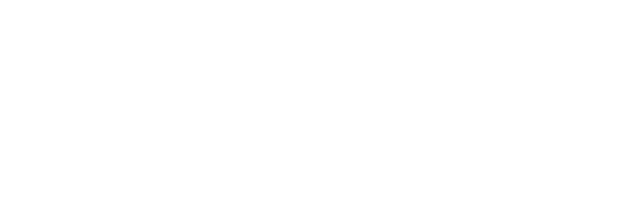
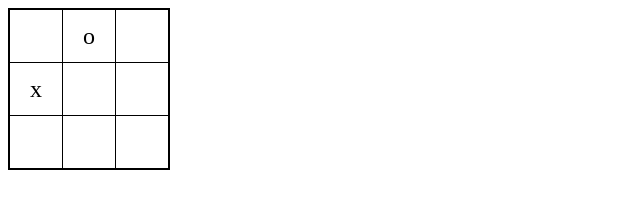
Before and after one commit to phischa/TicTacToe, a plain HTML site: page index.html in a window 1280 px wide. Shown: the whole page, without its empty margins (0-640 px from the left). Drawn offline with Linux system fonts and the light colour scheme.

Commit message:
render function

```diff
--- a/index.html
+++ b/index.html
@@ -7,7 +7,8 @@
     <link rel="stylesheet" href="style.css">
     <script src="script.js"></script>
 </head>
-<body>
+<body onload="init()">
+    <div id="content"></div>
 
 </body>
 </html>
--- a/script.js
+++ b/script.js
@@ -0,0 +1,30 @@
+let fields = [
+    null,
+    'circle',
+    null,
+    'cross',
+    null,
+    null,
+    null,
+    null,
+    null,
+];
+
+function init() {
+    render();
+}
+
+function render() {
+    let tableHTML = '<table>';
+    for (let i = 0; i < 3; i++) {
+      tableHTML += '<tr>';
+      for (let j = 0; j < 3; j++) {
+        const index = i * 3 + j;
+        const symbol = fields[index] === 'circle' ? 'o' : (fields[index] === 'cross' ? 'x' : '');
+        tableHTML += `<td>${symbol}</td>`;
+      }
+      tableHTML += '</tr>';
+    }
+    tableHTML += '</table>';
+    document.getElementById('content').innerHTML = tableHTML;
+  }
--- a/style.css
+++ b/style.css
@@ -0,0 +1,11 @@
+table {
+    border-collapse: collapse;
+    border: 2px solid black;
+  }
+  td {
+    border: 1px solid black;
+    width: 50px;
+    height: 50px;
+    text-align: center;
+    font-size: 24px;
+  }
```
Also changed, not shown: 1 other file.
